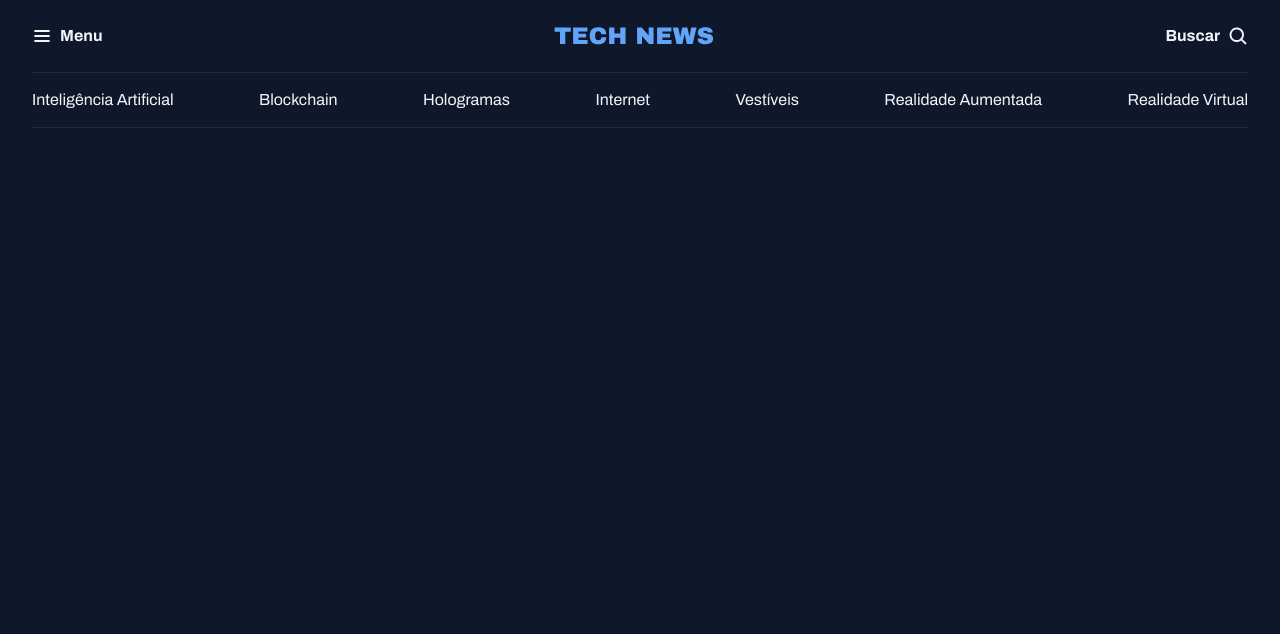
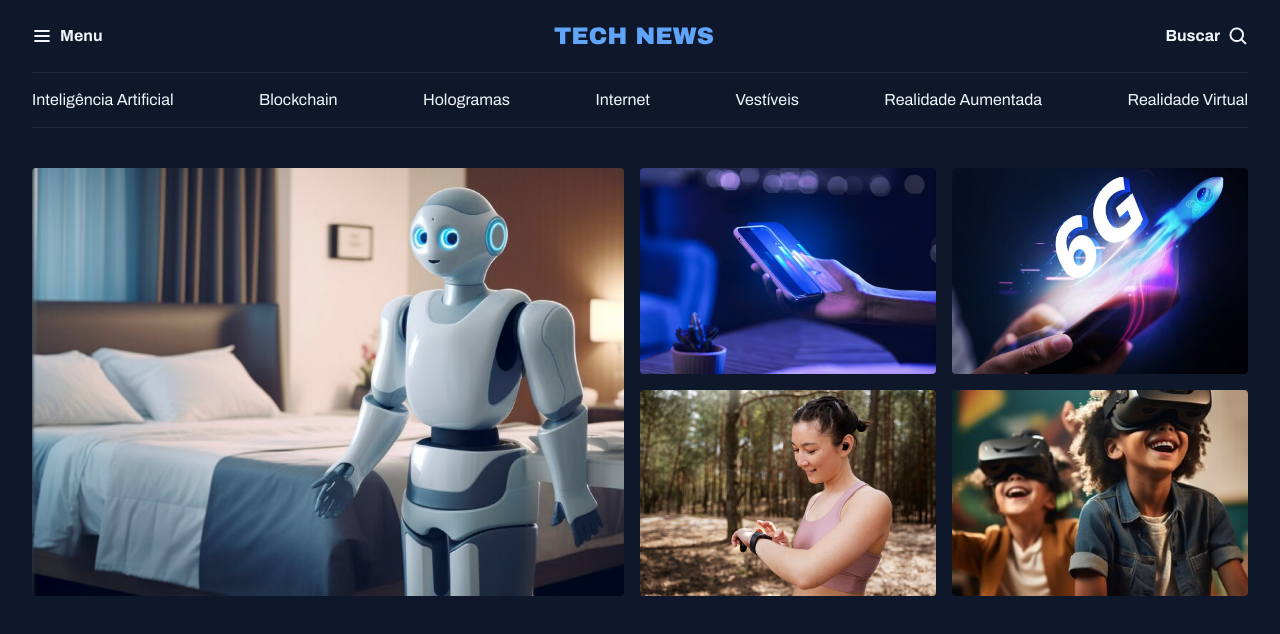
Before and after one commit to nkinapp/07_PortalNoticias, a plain HTML site: page index.html in a window 1280 px wide. Drawn offline with Linux system fonts and the light colour scheme.

Commit message:
- Config Main

```diff
--- a/index.html
+++ b/index.html
@@ -36,5 +36,19 @@
       <a href="#"> Realidade  Virtual</a>
     </nav>
   </header>
+  <main class="gird container">
+    <section id="featured" class="grid grid-flow-col gap-16">
+      <div>
+        <img src="assests/image/Image 01.png" alt="">
+      </div>
+      <div class="grid grid-col-2 gap-16">
+        <img src="assests/image/Image 02.png" alt="">
+        <img src="assests/image/Image 03.png" alt="">
+        <img src="assests/image/Image 04.png" alt="">
+        <img src="assests/image/Image 05.png" alt="">
+
+      </div>
+    </section>
+  </main>
 </body>
 </html>
--- a/styles/global.css
+++ b/styles/global.css
@@ -40,17 +40,16 @@ h1,h2,h3 {
   font: inherit;
 }
 
+img {
+  max-width: 100%;
+}
+
 .container {
   max-width: 1280px;
   padding-inline: 32px;
   margin-inline: auto;
 }
 
-/* utility first */
-.grid {
-  display: grid;
+main {
+  margin-top: 40px;
 }
-
-.grid-flow-col {
-  grid-auto-flow: column;
-}
--- a/styles/index.css
+++ b/styles/index.css
@@ -1,2 +1,4 @@
 @import url(global.css);
+@import url(utility.css);
 @import url(header.css);
+@import url(section.css);
--- /dev/null
+++ b/styles/section.css
@@ -0,0 +1,7 @@
+#featured {
+  img {
+    height: 100%;
+    object-fit: cover;
+    border-radius: 4px;
+  }
+}
--- /dev/null
+++ b/styles/utility.css
@@ -0,0 +1,16 @@
+/* utility first */
+.grid {
+  display: grid;
+}
+
+.grid-flow-col {
+  grid-auto-flow: column;
+}
+
+.grid-col-2 {
+  grid-template-columns: 1fr 1fr;
+}
+
+.gap-16 {
+  gap: 16px;
+}
```
